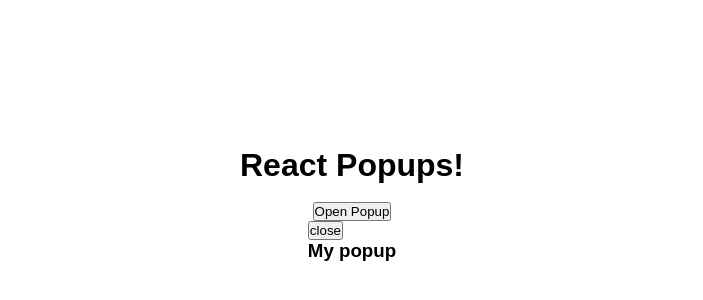
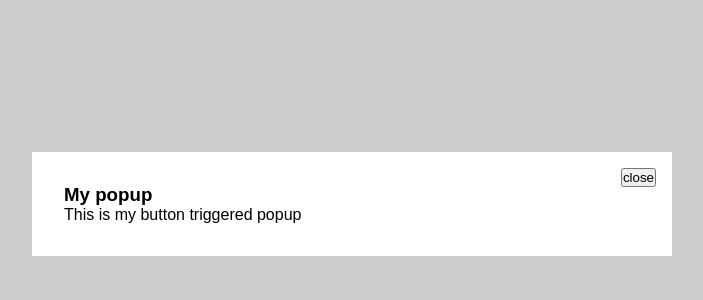
Before and after one commit to madhurabhujbal/react-popup-yt, a React (Create React App) app: page / in a window 1280 px wide. Shown: the part 196-496 px from the top of the page, without its empty margins (288-991 px from the left). Built offline with nearby package versions, Linux system fonts and the light colour scheme.

Commit message:
Style the component

```diff
--- a/src/App.js
+++ b/src/App.js
@@ -7,10 +7,11 @@
         <h1>React Popups!</h1>
         <br></br>
         <button>Open Popup</button>
-        <Popup trigger={true}>
-          <h3>My popup</h3>
-        </Popup>
       </main>
+      <Popup trigger={true}>
+        <h3>My popup</h3>
+        <p>This is my button triggered popup</p>
+      </Popup>
     </div>
   );
 }
--- /dev/null
+++ b/src/components/Popup.css
@@ -0,0 +1,26 @@
+.popup {
+    position: fixed;
+    top: 0;
+    left: 0;
+    width: 100%;
+    height: 100vh;
+    background-color: rgba(0, 0, 0, 0.2);
+
+    display: flex;
+    justify-content: center;
+    align-items: center;
+}
+
+.popup-inner {
+    position: relative;
+    padding: 32px;
+    width: 100%;
+    max-width: 640px;
+    background-color: #fff;
+}
+
+.popup-inner .close-btn {
+    position: absolute;
+    top: 16px;
+    right: 16px;
+}
--- a/src/components/Popup.js
+++ b/src/components/Popup.js
@@ -1,4 +1,5 @@
 import React from 'react'
+import './Popup.css';
 
 function Popup(props) {
     return (props.trigger) ? (
```
